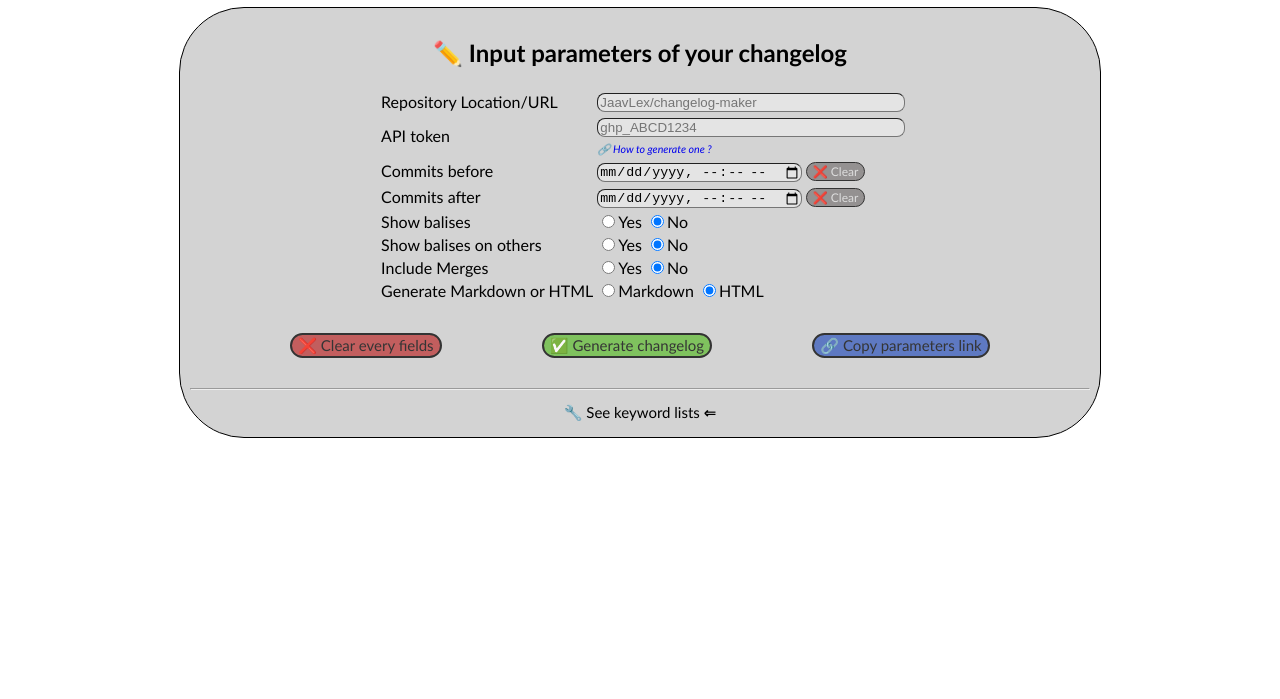
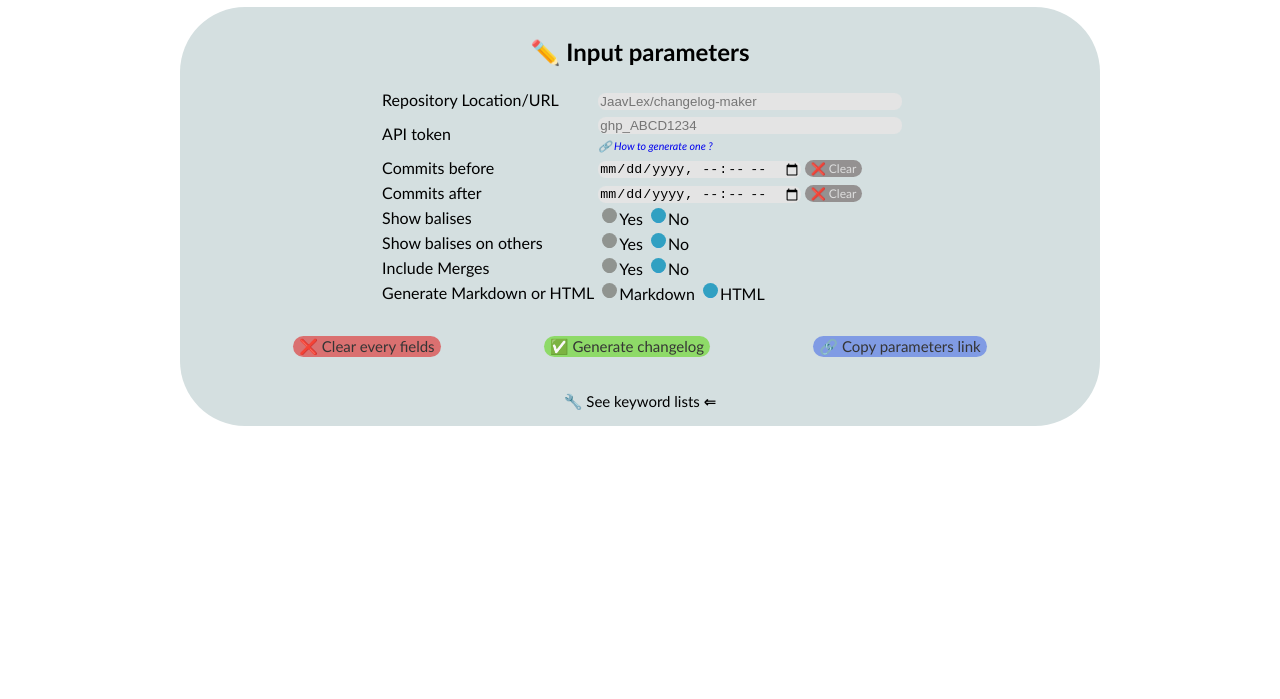
Before and after one commit to JaavLex/changelog-maker, a website: page index.html in a window 1280 px wide. Shown: the part 101-800 px from the top of the page. Drawn offline with nearby package versions, Linux system fonts and the light colour scheme.

Commit message:
[feat] Improved CSS of the page, gave a bluer look

```diff
--- a/changelog.css
+++ b/changelog.css
@@ -18,11 +18,11 @@ button, input[type=submit]{
   text-decoration: none;
   background-color: rgb(148, 145, 145);
   color: rgb(221, 221, 221);
-  border: 1px solid #333;
   border-radius: 25px;
   text-align: center;
   position: relative;
   transition: all .35s;
+  border: none;
 }
 
 button span, input[type=submit] span{
@@ -63,14 +63,41 @@ button:hover:after, input[type=submit]:hover:after{
 
 input[type=text], input[type=datetime-local] {
   border-radius: 8px;
-  border-width: 1px;
-  border-color: none;
+  border: none;
   background-color: rgb(228, 228, 228);
   outline: none;
 }
 
 input[type=text]:focus, input[type=datetime-local]:focus {
   border-width: 2px;
+}
+
+input[type='radio']:after {
+  width: 15px;
+  height: 15px;
+  border-radius: 15px;
+  top: -2px;
+  left: -1px;
+  position: relative;
+  background-color: #909490;
+  content: '';
+  display: inline-block;
+  visibility: visible;
+  border: none;
+}
+
+input[type=radio]:checked:after {
+  width: 15px;
+  height: 15px;
+  border-radius: 15px;
+  top: -2px;
+  left: -1px;
+  position: relative;
+  background-color: #31a0c2;
+  content: '';
+  display: inline-block;
+  visibility: visible;
+  border: none;
 }
 
 p {
@@ -85,13 +112,11 @@ p {
 }
 
 #form-box {
-  background-color: rgb(211, 211, 211);
+  background-color: rgb(212, 223, 224);
   max-width: 900px;
   margin: auto;
   padding: 10px;
   border-radius: 65px;
-  border-style: solid;
-  border-width: 1px;
 }
 
 /* Style the button that is used to open and close the collapsible content */
@@ -105,6 +130,18 @@ p {
   border: none;
   border-radius: 10px;
   color:rgb(0, 0, 0);
+}
+
+.collapsible:after {
+  position: absolute;
+  content: "";
+  top: 0;
+  left: 0;
+  width: 0;
+  height: 100%;
+  background: rgba(128, 155, 228, 0.253);
+  border-radius: 25px;
+  transition: all .35s;
 }
 
 /* Add a background color to the button if it is clicked on (add the .active class with JS), and when you move the mouse over it (hover) */
@@ -135,19 +172,19 @@ p {
   color:rgb(221, 221, 221);
   font-family: monospace;
   border-radius: 5px;
-  border: 1px solid #333;
+  border: none;
   padding: 5px;
   margin: 5px;
 }
 
 .generation-button {
-  background-color: rgb(127, 194, 94);
+  background-color: rgb(142, 218, 104);
   color:rgb(53, 53, 53);
   border-width: 2px;
 }
 
 .clearall-button {
-  background-color: rgb(194, 94, 94);
+  background-color: rgb(218, 112, 112);
   color:rgb(53, 53, 53);
   border-width: 2px;
 }
@@ -159,13 +196,13 @@ p {
   left: 0;
   width: 0;
   height: 100%;
-  background: #a8020241;
+  background: #ec323241;
   border-radius: 25px;
   transition: all .35s;
 }
 
 .copylink-button {
-  background-color: rgb(94, 121, 194);
+  background-color: rgb(128, 155, 228);
   color:rgb(53, 53, 53);
   border-width: 2px;
 }
@@ -177,7 +214,7 @@ p {
   left: 0;
   width: 0;
   height: 100%;
-  background: #0266a841;
+  background: #2e86c021;
   border-radius: 25px;
   transition: all .35s;
 }
@@ -219,7 +256,8 @@ p {
 .list-table {
   width: 330px;
   margin-bottom: 10px;
-  border-style:inset;
+  border-style: solid;
+  border-color: #00000011;
   border-width: 1px;
   border-radius: 25px;
 }
--- a/index.html
+++ b/index.html
@@ -22,7 +22,7 @@
   </center>
   <div id="form-box">
     <center>
-      <h2>✏️ Input parameters of your changelog</h2>
+      <h2>✏️ Input parameters</h2>
       <table>
         <form name="params" action="#" onsubmit="sortCommits()"></form>
         <tr>
@@ -106,9 +106,6 @@
           onclick="sortCommits()" class="generation-button">✅ Generate changelog</button> <button
           onclick="urlParamsActions(true)" class="copylink-button">🔗 Copy parameters link</button>
       </div>
-    </center>
-    <hr>
-    <center>
       <button type="button" class="collapsible" onclick="openCloseCollapsible()">🔧 See keyword lists <b
           id="collarrow">⇐</b></button>
     </center>
--- a/package.json
+++ b/package.json
@@ -1,6 +1,6 @@
 {
   "name": "changelog-maker",
-  "version": "1.19.23",
+  "version": "1.20.23",
   "description": "Changelog maker. Takes commit messages and generates a gitlog.",
   "main": "index.js",
   "scripts": {
```
